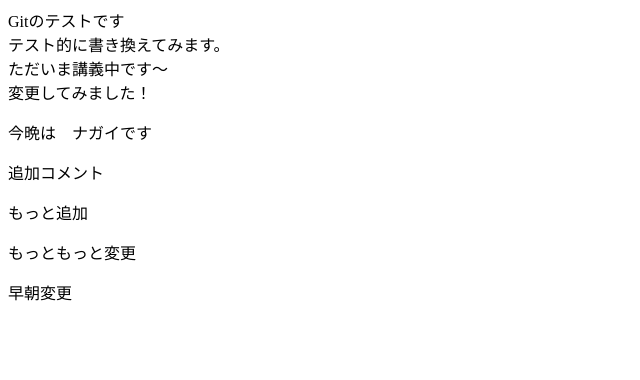
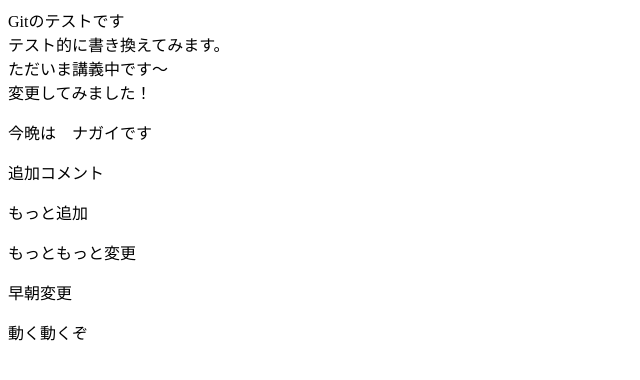
Before and after one commit to N-kazu42/gittest1, a plain HTML site: page index.html in a window 1280 px wide. Shown: the whole page, without its empty margins (0-640 px from the left). Drawn offline with Linux system fonts and the light colour scheme.

Commit message:
行きまーす

```diff
--- a/index.html
+++ b/index.html
@@ -16,5 +16,6 @@
     <p>もっと追加</p>
     <p>もっともっと変更</p>
     <p>早朝変更</p>
+    <p>動く動くぞ</p>
 </body>
 </html>
```
